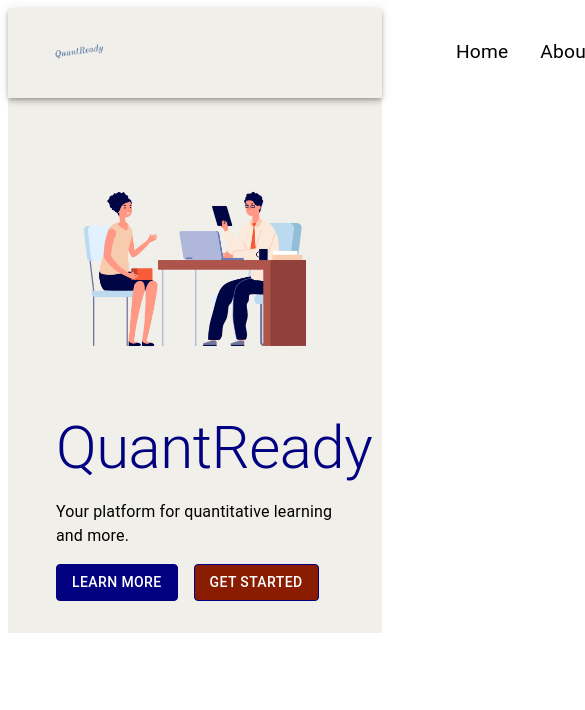
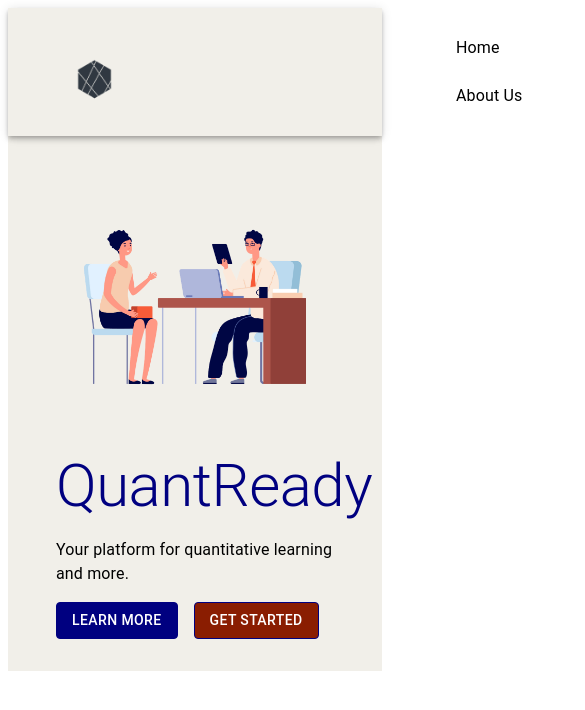
Before and after one commit to stevenli39/CPSC-455-QuantReady, a React (Create React App) app in the folder client/: page /#/ in a window 390 px wide. Shown: the top 710 px of the page, 585 px wide, since content can reach past the window. Built offline with nearby package versions, Linux system fonts and the light colour scheme; no server answers.

Commit message:
nav bar more responsive up to 1200 pixels + some fall fixes

```diff
--- a/client/src/components/Nav.js
+++ b/client/src/components/Nav.js
@@ -13,6 +13,7 @@ import MenuItem from '@mui/material/MenuItem';
 import { useDispatch, useSelector } from "react-redux";
 import { logoutUser } from '../redux/actions/authActions';
 import Logo2 from '../images/Logo2.png';
+import Logo3 from '../images/Logo3.png';
 import '../styles/nav.css';
 
 function Nav() {
@@ -44,11 +45,13 @@ function Nav() {
       <Container maxWidth="xl" className="navbar-container">
         <Toolbar disableGutters className="toolbar">
           <Box className="logo-container">
+          <Link to="/" className="logo-link">
             <img
-              src={Logo2}
+              src={Logo3}
               alt="QuantReady Logo"
               className="logo"
             />
+            </Link>
           </Box>
 
           <Box className="menuItems">
--- a/client/src/components/footer.js
+++ b/client/src/components/footer.js
@@ -59,7 +59,7 @@ function Footer() {
       </Grid>
 
       <Typography variant="body2" sx={{ marginTop: '1rem' }}>
-        &copy; {new Date().getFullYear()} QunatRready. All rights reserved.
+        &copy; {new Date().getFullYear()} QunatReady. All rights reserved.
       </Typography>
     </Box>
   );
--- a/client/src/pages/About.js
+++ b/client/src/pages/About.js
@@ -55,7 +55,7 @@ function AboutUsPage() {
                   <CardContent>
                     <Typography variant="h6">Angad Sudarsan</Typography>
                     <Typography variant="body2">
-                      Lorem ipsum dolor sit amet, consectetur adipiscing elit.
+                    Angad is a final year Business and Computer Science student. He enjoys bringing diverse perspectives together to identify creative avenues for growth. He is interested in creating tools that make a quality education more accessible and looks forward to working further on the QuantReady project.
                     </Typography>
                   </CardContent>
                 </Card>
@@ -74,7 +74,7 @@ function AboutUsPage() {
                   <CardContent>
                     <Typography variant="h6">Annie Liu</Typography>
                     <Typography variant="body2">
-                      Lorem ipsum dolor sit amet, consectetur adipiscing elit.
+                    Annie is a senior year business and computer science student studying at UBC.She is intrigued by the possibilities bridged by finance and computer science.
                     </Typography>
                   </CardContent>
                 </Card>
--- a/client/src/pages/QuestionHistory.js
+++ b/client/src/pages/QuestionHistory.js
@@ -54,7 +54,7 @@ export default function QuestionHistory(){
 
     const [displayStatus, setDisplayStatus] = useState({name: '', description: '', type: "", levelOfDifficulty: ""})
 
-    if (isLoggedIn) {
+    // if (isLoggedIn) {
       return(
         <div>
           <h1>
@@ -115,12 +115,12 @@ export default function QuestionHistory(){
           </div>
       </div>
     )
-  } else {
-    return (
-      // center this component on the page
-      <h1>
-        Please log in to view your question history
-      </h1>
-    );
-  }
+  // } else {
+  //   return (
+  //     // center this component on the page
+  //     <h1>
+  //       Please log in to view your question history
+  //     </h1>
+  //   );
+  // }
 }
--- a/client/src/styles/HomePage.css
+++ b/client/src/styles/HomePage.css
@@ -18,26 +18,50 @@
     animation: fade-in 1s ease forwards;
   }
 
-  @keyframes slide-in {
-  from {
-    opacity: 0;
-    transform: translateX(-100%);
-  }
-  to {
-    opacity: 1;
-    transform: translateX(0);
-  }
-}
+  @media (max-width: 1200px) {
+    .navy-banner {
+      width: 100%;
+      max-width: 800px;
+      margin: 0 auto 4rem auto; /* Adjust margin for spacing between banners */
+      padding: 2rem;
+      border-radius: 15px;
+      text-align: center;
+      display: flex;
+      flex-direction: column;
+      align-items: center;
+    }
 
-.slide {
-  animation: slide-in 1s ease forwards;
-}
+    .navy-banner .MuiCardMedia-root {
+      width: 180px; /* Adjust image width for smaller screens */
+      margin: 1rem 0;
+    }
 
-@keyframes example {
-    from {
-      transform: translateY(0);
+    .navy-banner-content {
+      margin: 1rem;
     }
-    to {
-      transform: translateY(20px);
+
+    .navy-banner.banner2 {
+      left: auto;
+      right: auto;
     }
   }
+
+  @media (max-width: 1200px) {
+    .side-image-container {
+      position: relative;
+      margin: 0 auto 2rem auto; /* Center the container horizontally and adjust margin */
+      width: 100%;
+    }
+
+    .spinning-circle-container {
+      display: flex;
+      flex-direction: column;
+      justify-content: center;
+      align-items: center;
+      position: relative;
+      width: 100%;
+      height: auto; /* Allow the height to adjust based on content */
+      animation: spin 10s linear infinite;
+      margin: 2rem auto; /* Center the container horizontally and adjust margin */
+    }
+  }
--- a/client/src/styles/nav.css
+++ b/client/src/styles/nav.css
@@ -1,4 +1,4 @@
-/* Add these styles to your nav.css */
+/* Default styles for the navigation bar */
 .navbar {
   display: flex;
   justify-content: space-between;
@@ -6,9 +6,6 @@
   background-color: #f1efe9 !important;
   padding: 1rem;
   height: 90px;
-  }
-ul.navbar-nav > li > a {
-    line-height: 100px;
 }
 
 .logo-container {
@@ -19,7 +16,9 @@ ul.navbar-nav > li > a {
 }
 
 .logo {
-    width: 30%;
+  margin-top: 3rem;
+  margin-left: 4rem;
+  width: 35% !important;
   height: auto;
 }
 
@@ -31,9 +30,7 @@ ul.navbar-nav > li > a {
   padding-left: 400px;
 }
 
-
-
-  .menu-item{
+.menu-item {
   padding: 0 1rem;
   font-size: 1.2rem !important;
   font-weight: 500;
@@ -41,7 +38,6 @@ ul.navbar-nav > li > a {
   text-decoration: none;
   transition: all 0.2s ease-in;
 }
-
 
 .menu-item:hover {
   transform: scale(1.2);
@@ -53,11 +49,7 @@ ul.navbar-nav > li > a {
   display: flex;
   justify-content: flex-end;
   align-items: center;
-
 }
-
-
-
 
 .menu-item,
 .tooltip-button {
@@ -68,3 +60,29 @@ ul.navbar-nav > li > a {
     display: none !important;
   }
 }
+
+@media (max-width: 1200px) {
+  .navbar {
+    flex-direction: column;
+    height: auto;
+  }
+
+  .menuItems {
+    flex-direction: column;
+    align-items: flex-start;
+
+  }
+
+  .menu-item {
+    font-size: 1rem !important;
+    margin-right: 7rem !important;
+  }
+
+  .accountIcon {
+    justify-content: center;
+    margin-top: 1rem;
+  }
+  .logo{
+    margin-left: 0rem;
+  }
+}
```
Also changed, not shown: client/src/components/SpinningCircle.js (+11 -4 lines), client/src/components/SideImage.js (line endings or trailing spaces), client/src/images/Logo3.png (added), 1 other file (tests, documents, lock files or other folders). Lines whose indentation alone changed are shown as unchanged.
